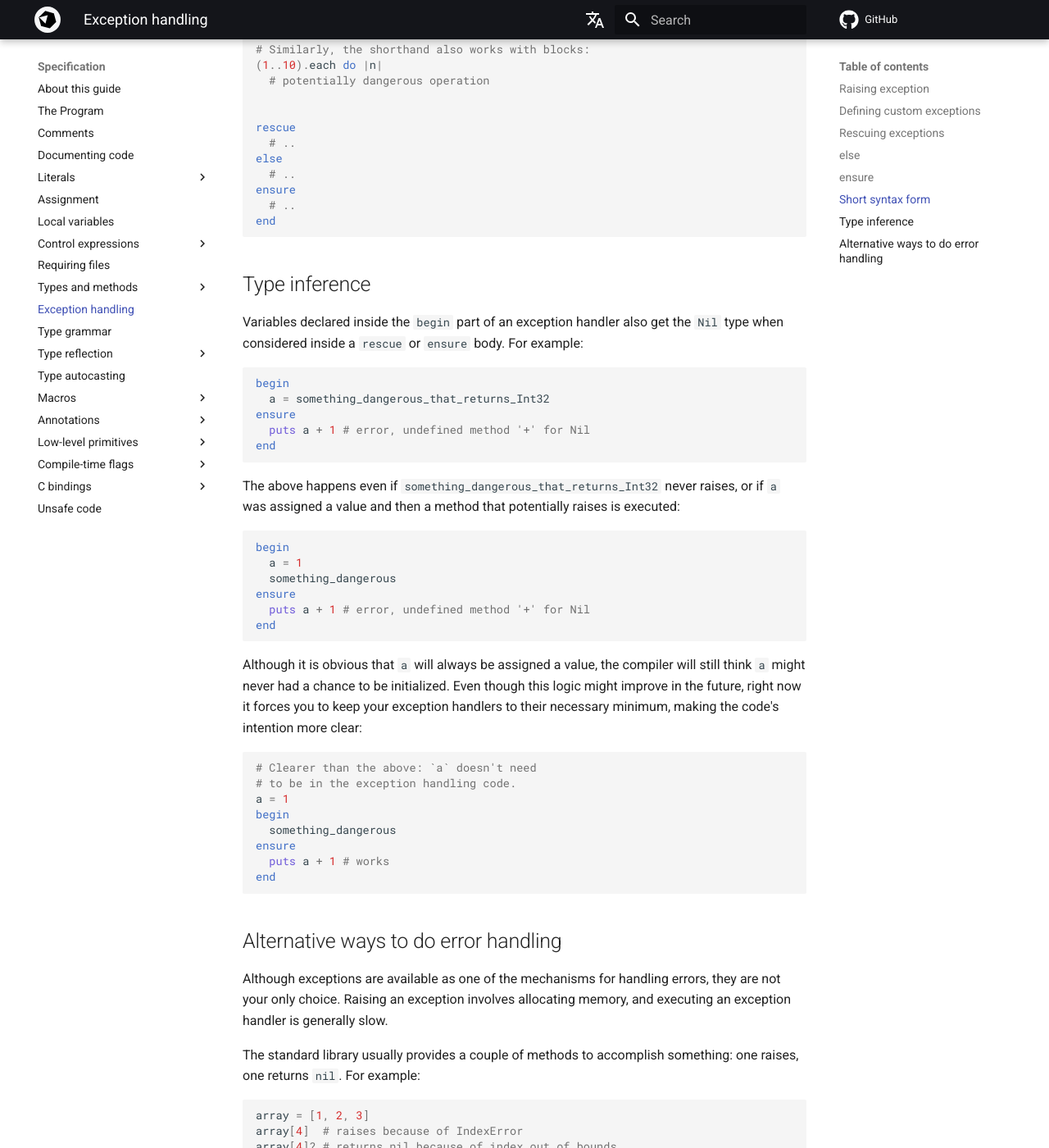
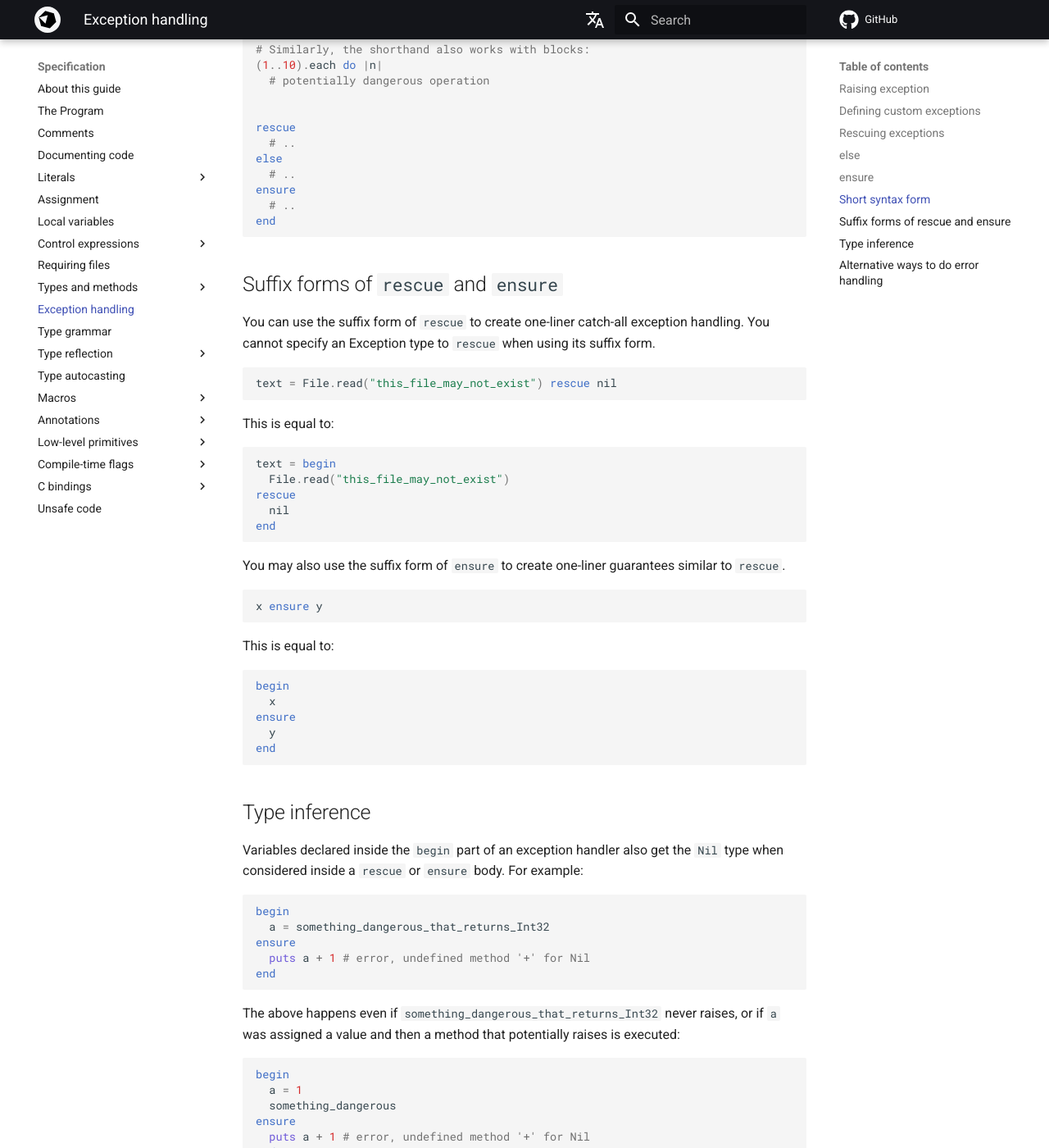
Before and after one commit to crystal-lang/crystal-book, an MkDocs documentation site: the page built from docs/syntax_and_semantics/exception_handling.md, in a window 1280 px wide and 1400 px high, scrolled down 3995 px. Shown: the whole window at 82% size. Built offline with MkDocs 1.6.1 and Material for MkDocs 9.7.7, drawn with Linux system fonts in a browser that asks for light colours; nearby versions of some CDN libraries; library files that are not in the unit come from our copies; comment, search, counter and statistics services are not loaded; the version menu is left out.

Commit message:
Add suffix forms of `rescue` and `ensure` (#804)
Co-authored-by: Johannes Müller <straightshoota@gmail.com>

````diff
--- a/docs/syntax_and_semantics/exception_handling.md
+++ b/docs/syntax_and_semantics/exception_handling.md
@@ -207,6 +207,40 @@ ensure
 end
 ```
 
+## Suffix forms of `rescue` and `ensure`
+
+You can use the suffix form of `rescue` to create one-liner catch-all exception handling. You cannot specify an Exception type to `rescue` when using its suffix form.
+
+```crystal
+text = File.read("this_file_may_not_exist") rescue nil
+```
+
+This is equal to:
+
+```crystal
+text = begin
+  File.read("this_file_may_not_exist")
+rescue
+  nil
+end
+```
+
+You may also use the suffix form of `ensure` to create one-liner guarantees similar to `rescue`.
+
+```crystal
+x ensure y
+```
+
+This is equal to:
+
+```crystal
+begin
+  x
+ensure
+  y
+end
+```
+
 ## Type inference
 
 Variables declared inside the `begin` part of an exception handler also get the `Nil` type when considered inside a `rescue` or `ensure` body. For example:
````
